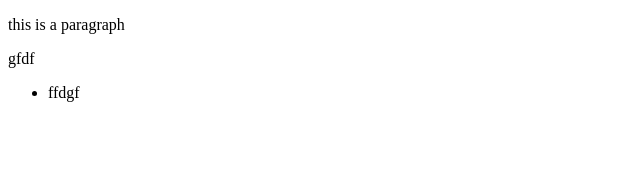
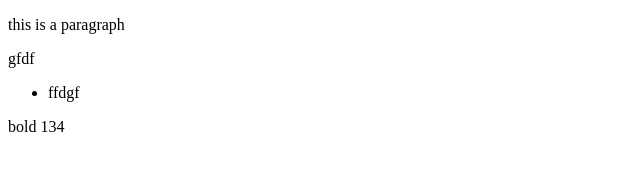
Before and after one commit to fejaclive/my-new-repository, a plain HTML site: page index.html in a window 1280 px wide. Shown: the full height of the page, 0-640 px from the left. Drawn offline with Linux system fonts and the light colour scheme.

Commit message:
manually modified index

```diff
--- a/index.html
+++ b/index.html
@@ -11,5 +11,6 @@
     <ul>
         <li>ffdgf</li>
     </ul>
+    <h> bold 134</h>
     </body>
 </html>
```
